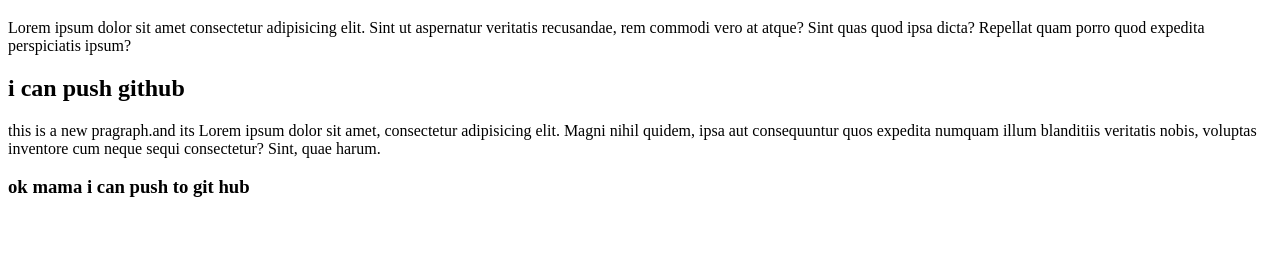
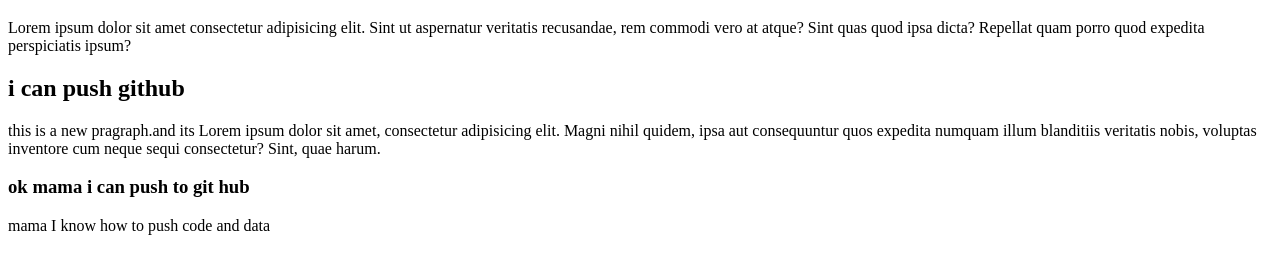
Before and after one commit to jahanur96/git-basic, a plain HTML site: page index.html in a window 1280 px wide. Shown: the part 61-334 px from the top of the page. Drawn offline with Linux system fonts and the light colour scheme.

Commit message:
git hub push git

```diff
--- a/index.html
+++ b/index.html
@@ -11,5 +11,7 @@
     <h2>i can push github</h2>
     <P>this is a new pragraph.and its Lorem ipsum dolor sit amet, consectetur adipisicing elit. Magni nihil quidem, ipsa aut consequuntur quos expedita numquam illum blanditiis veritatis nobis, voluptas inventore cum neque sequi consectetur? Sint, quae harum.</P>
     <h3>ok mama i can push to git hub</h3>
+
+    <div class="name"><p>mama I know how to push code and data</p></div>
 </body>
 </html>
```
